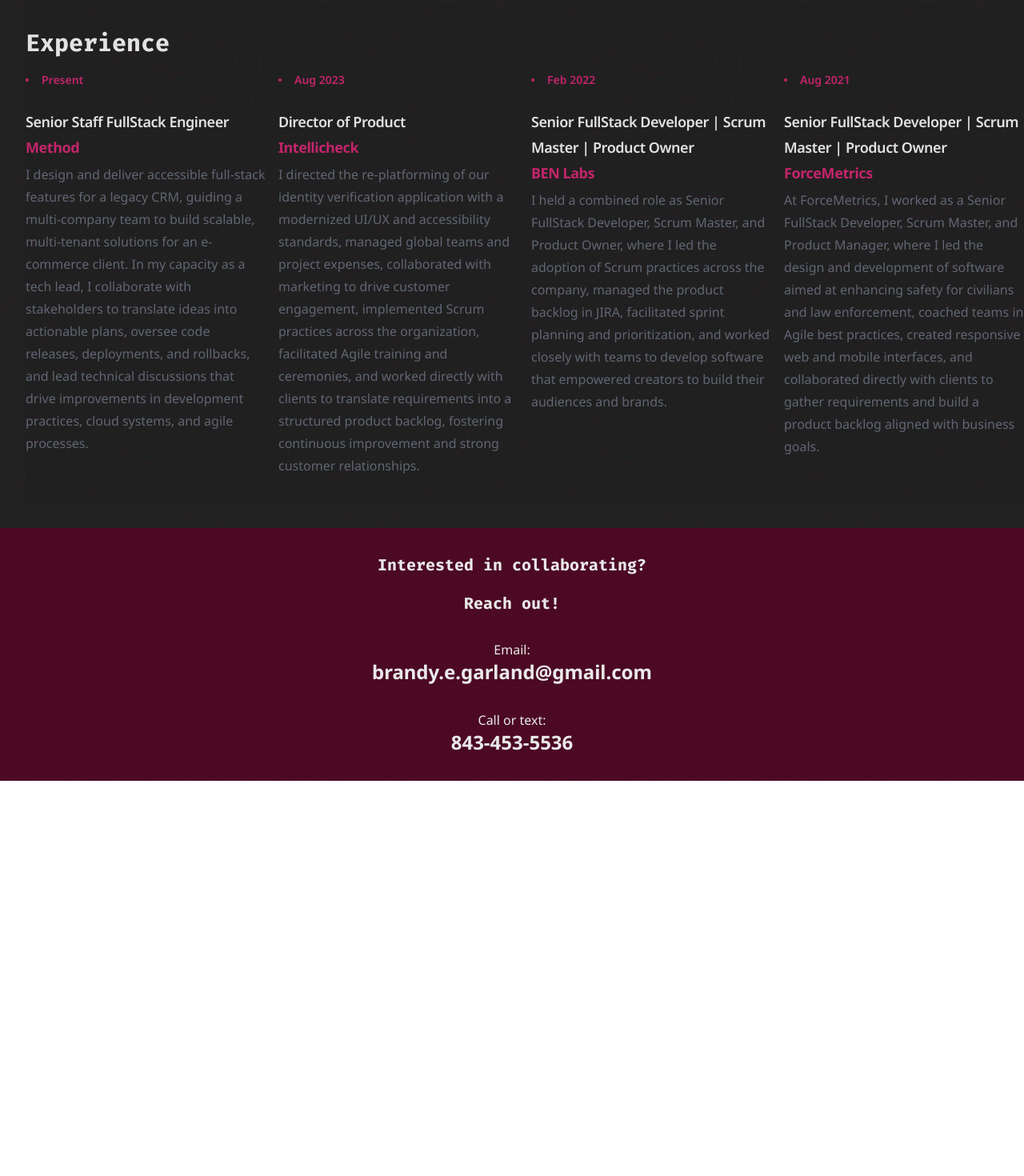
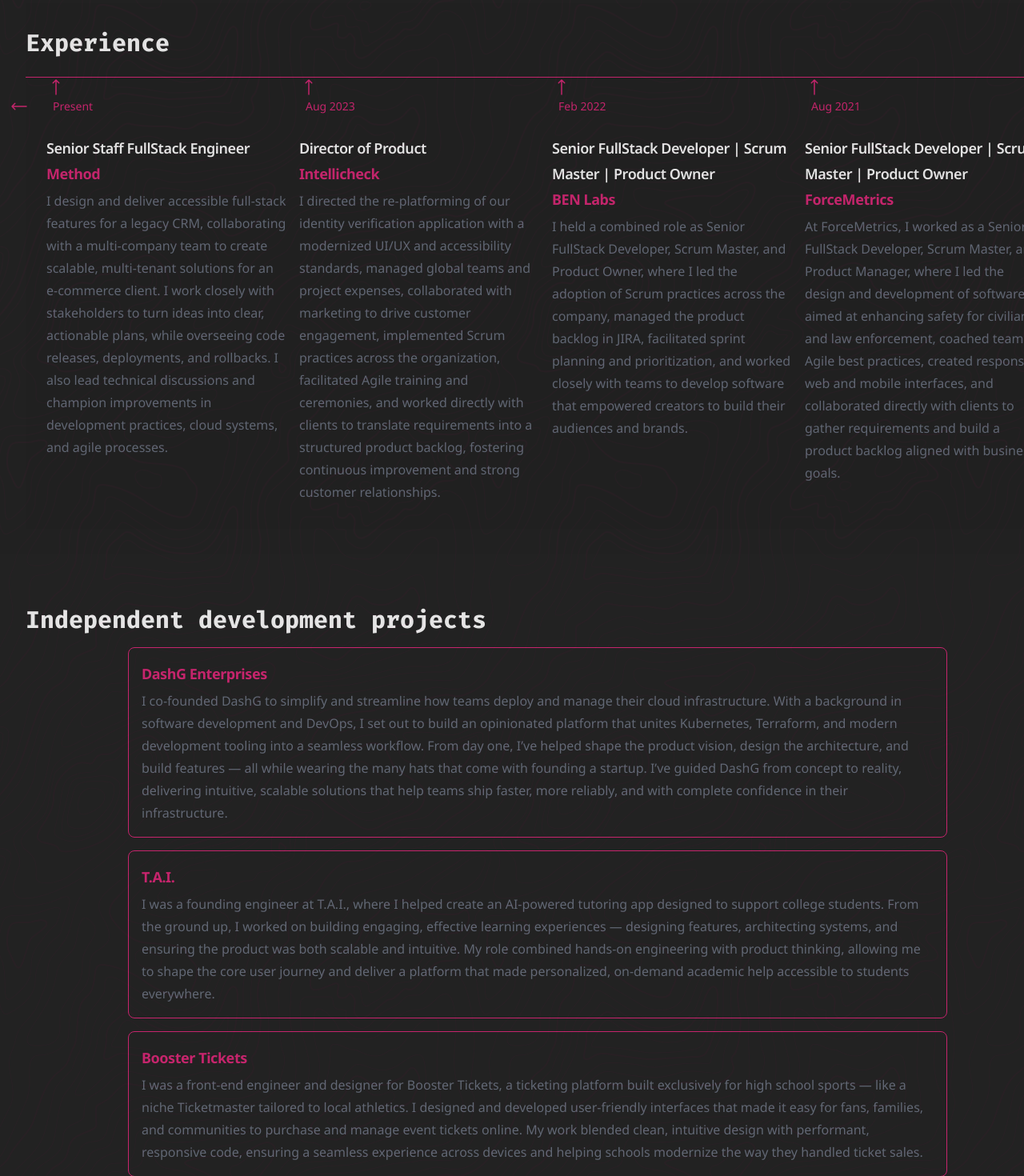
Before and after one commit to dashg-enterprises/bgarland_resume2024, a React (Vite) app: page / in a window 1280 px wide. Shown: the part 1700-3170 px from the top of the page at 80% size. Before the commit the page ends 2676 px from the top, so only its background shows below. Built offline with nearby package versions, Linux system fonts and the light colour scheme.

Commit message:
add personal projects

```diff
--- a/src/App.tsx
+++ b/src/App.tsx
@@ -4,6 +4,7 @@
 import { NavBar } from "./components/NavBar";
 import SkillsBento from "./components/SkillsBento";
 import Contact from "./components/Contact";
+import PersonalProjects from "./components/PersonalProjects";
 
 const App: React.FC = () => {
   return (
@@ -17,6 +18,7 @@
         </div>
       </div>
       <Experience />
+      <PersonalProjects />
       <Contact />
 
       {/* Add more sections like Education and Contact */}
--- a/src/components/ExperienceTimeline.tsx
+++ b/src/components/ExperienceTimeline.tsx
@@ -4,7 +4,8 @@
   {
     name: "Senior Staff FullStack Engineer",
     company: "Method",
-    description: "I design and deliver accessible full-stack features for a legacy CRM, guiding a multi-company team to build scalable, multi-tenant solutions for an e-commerce client. In my capacity as a tech lead, I collaborate with stakeholders to translate ideas into actionable plans, oversee code releases, deployments, and rollbacks, and lead technical discussions that drive improvements in development practices, cloud systems, and agile processes.",
+    description:
+      "I design and deliver accessible full-stack features for a legacy CRM, collaborating with a multi-company team to create scalable, multi-tenant solutions for an e-commerce client. I work closely with stakeholders to turn ideas into clear, actionable plans, while overseeing code releases, deployments, and rollbacks. I also lead technical discussions and champion improvements in development practices, cloud systems, and agile processes.",
     date: "Present",
     dateTime: "2025-1",
   },
@@ -69,25 +70,67 @@
 export default function ExperienceTimeline() {
   return (
     <div className="bg-[#222222] opacity-[.98] p-8 w-screen flex justify-center">
-      <div className="max-w-7xl">
-        <h2 className="text-3xl font-bold mb-4">Experience</h2>
+      <div className="max-w-7xl relative">
+        <h2 className="text-3xl font-bold mb-6">Experience</h2>
+
+        <div className="text-pink-600 absolute left-[-20px] top-[85px]">
+          <svg
+            xmlns="http://www.w3.org/2000/svg"
+            fill="none"
+            viewBox="0 0 24 24"
+            strokeWidth={1.5}
+            stroke="currentColor"
+            className="size-6"
+          >
+            <path
+              strokeLinecap="round"
+              strokeLinejoin="round"
+              d="M6.75 15.75 3 12m0 0 3.75-3.75M3 12h18"
+            />
+          </svg>
+        </div>
+        <div className="text-pink-600 absolute right-[-20px] top-[85px]">
+          <svg
+            xmlns="http://www.w3.org/2000/svg"
+            fill="none"
+            viewBox="0 0 24 24"
+            strokeWidth={1.5}
+            stroke="currentColor"
+            className="size-6"
+          >
+            <path
+              strokeLinecap="round"
+              strokeLinejoin="round"
+              d="M17.25 8.25 21 12m0 0-3.75 3.75M21 12H3"
+            />
+          </svg>
+        </div>
 
         <div className="mx-auto max-w-7xl overflow-x-auto w-screen">
-          <div className="flex w-fit h-fit gap-4">
+          <div className="flex w-fit h-fit gap-4 border-t border-pink-600">
+            <div className="w-[10px]" />
             {timeline.map((item) => (
               <div key={item.name} className="w-[300px]">
                 <time
                   dateTime={item.dateTime}
-                  className="flex items-center text-sm/6 font-semibold text-pink-600"
+                  className="flex flex-col justify-start text-sm/6 font-semibold text-pink-600"
                 >
                   <svg
-                    viewBox="0 0 4 4"
-                    aria-hidden="true"
-                    className="mr-4 h-1 w-1 flex-none"
+                    xmlns="http://www.w3.org/2000/svg"
+                    fill="none"
+                    viewBox="0 0 24 24"
+                    strokeWidth={1.5}
+                    stroke="currentColor"
+                    className="size-6"
                   >
-                    <circle r={2} cx={2} cy={2} fill="currentColor" />
+                    <path
+                      strokeLinecap="round"
+                      strokeLinejoin="round"
+                      d="M8.25 6.75 12 3m0 0 3.75 3.75M12 3v18"
+                    />
                   </svg>
-                  {item.date}
+
+                  <span className="ms-2">{item.date}</span>
                   <div
                     aria-hidden="true"
                     className="hidden md:absolute -ml-6 h-px w-screen -translate-x-full bg-white sm:-ml-4 lg:static lg:-mr-0 lg:ml-8 lg:w-auto lg:flex-auto lg:translate-x-0"
@@ -104,7 +147,7 @@
                 </p>
               </div>
             ))}
-            <div className="w-[100px]" />
+            <div className="w-[10px]" />
           </div>
         </div>
       </div>
--- /dev/null
+++ b/src/components/PersonalProjects.tsx
@@ -0,0 +1,14 @@
+import React from "react";
+import PersonalProjectsTimeline from "./PersonalProjectsTimeline";
+
+const PersonalProjects: React.FC = () => {
+  return (
+    <section className="p-8 bg-[#222222] opacity-90 text-white relative overflow-x-hidden">
+      <div className="top-[-75px] md:top-[-150px] absolute" />
+
+      <PersonalProjectsTimeline />
+    </section>
+  );
+};
+
+export default PersonalProjects;
--- /dev/null
+++ b/src/components/PersonalProjectsTimeline.tsx
@@ -0,0 +1,51 @@
+import React from "react";
+
+const timeline = [
+  {
+    company: "DashG Enterprises",
+    description:
+      "I co-founded DashG to simplify and streamline how teams deploy and manage their cloud infrastructure. With a background in software development and DevOps, I set out to build an opinionated platform that unites Kubernetes, Terraform, and modern development tooling into a seamless workflow.\nFrom day one, I’ve helped shape the product vision, design the architecture, and build features — all while wearing the many hats that come with founding a startup. I’ve guided DashG from concept to reality, delivering intuitive, scalable solutions that help teams ship faster, more reliably, and with complete confidence in their infrastructure.",
+  },
+  {
+    company: "T.A.I.",
+    description:
+      "I was a founding engineer at T.A.I., where I helped create an AI-powered tutoring app designed to support college students. From the ground up, I worked on building engaging, effective learning experiences — designing features, architecting systems, and ensuring the product was both scalable and intuitive. My role combined hands-on engineering with product thinking, allowing me to shape the core user journey and deliver a platform that made personalized, on-demand academic help accessible to students everywhere.",
+  },
+  {
+    company: "Booster Tickets",
+    description:
+      "I was a front-end engineer and designer for Booster Tickets, a ticketing platform built exclusively for high school sports — like a niche Ticketmaster tailored to local athletics. I designed and developed user-friendly interfaces that made it easy for fans, families, and communities to purchase and manage event tickets online. My work blended clean, intuitive design with performant, responsive code, ensuring a seamless experience across devices and helping schools modernize the way they handled ticket sales.",
+  },
+];
+
+export default function PersonalProjectsTimeline() {
+  return (
+    <div className="bg-[#222222] opacity-[.98] p-8 w-screen flex justify-center">
+      <div className="max-w-7xl">
+        <h2 className="text-3xl font-bold mb-4">
+          Independent development projects
+        </h2>
+
+        <div className="mx-auto max-w-7xl overflow-x-auto w-screen">
+          <div className="flex flex-col w-fit h-fit gap-4 items-center">
+            {timeline.map((item) => (
+              <div
+                key={item.company}
+                className="w-[80%] border-pink-600 border rounded-lg p-4"
+              >
+                <p className="text-lg/8 font-semibold tracking-tight text-white"></p>
+                <p className="text-lg/8 tracking-tight font-bold text-pink-600">
+                  {item.company}
+                </p>
+                <p className="mt-1 text-base/7 text-gray-500">
+                  {item.description}
+                </p>
+              </div>
+            ))}
+            <div className="w-[100px]" />
+          </div>
+        </div>
+      </div>
+    </div>
+  );
+}
```
